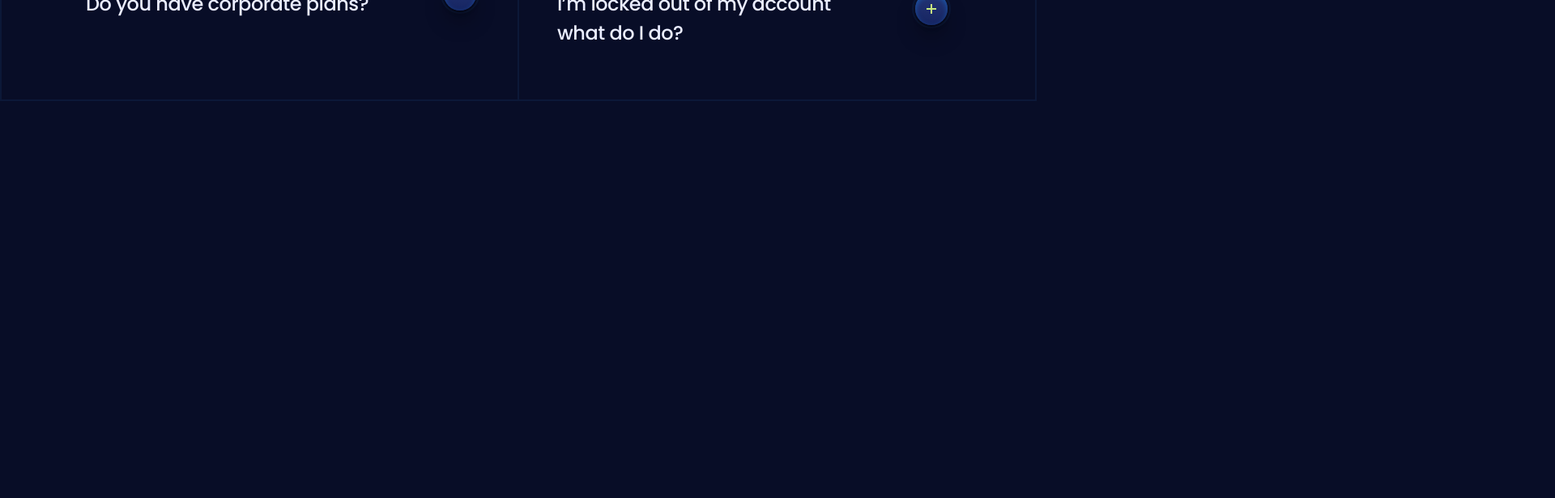
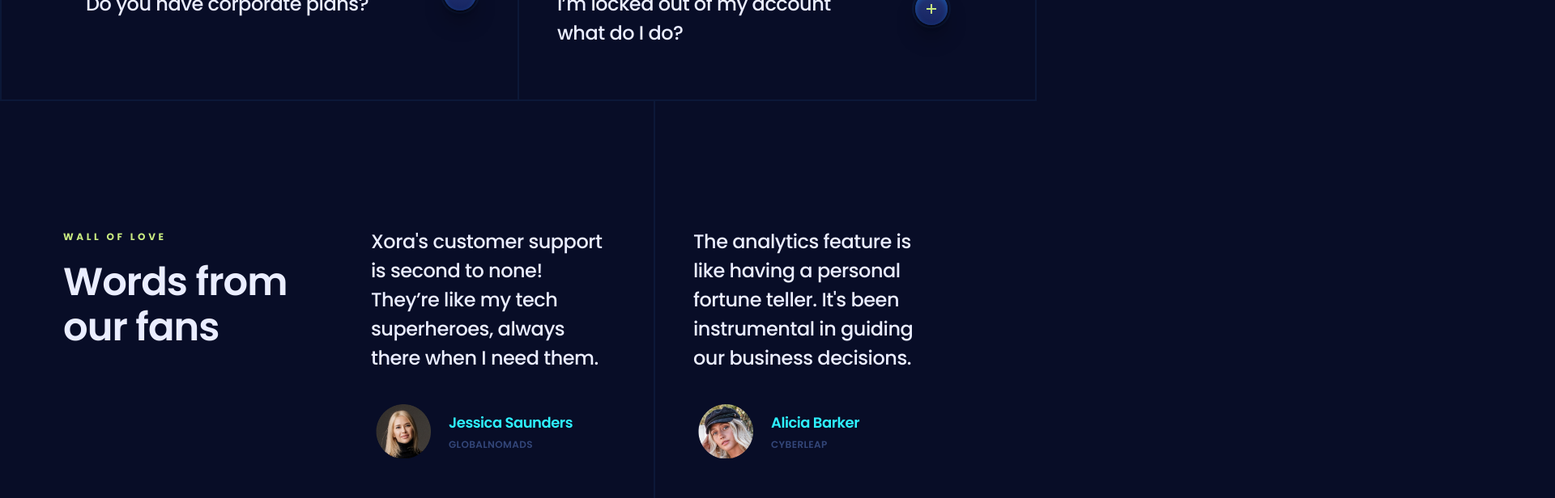
Before and after one commit to AymaneMehdi/XORA-Landing-Page, a React (Vite) app: page / in a window 1280 px wide. Shown: the part 4160-4776 px from the top of the page at 81% size, 1920 px wide, since content can reach past the window. Before the commit the page ends 4285 px from the top, so only its background shows below. Built offline with nearby package versions, Linux system fonts and the light colour scheme.

Commit message:
Add Testimonials section with dynamic testimonial items.

```diff
--- a/src/App.jsx
+++ b/src/App.jsx
@@ -3,6 +3,7 @@
 import Features from "./sections/Features";
 import Pricing from "./sections/Pricing.jsx";
 import Faq from "./sections/Faq.jsx";
+import Testimonials from "./sections/Testimonials.jsx";
 
 const App = () => {
   return (
@@ -12,6 +13,7 @@
       <Features />
       <Pricing />
       <Faq />
+      <Testimonials />
     </main>
   );
 };
--- /dev/null
+++ b/src/components/TestimonialItem.jsx
@@ -0,0 +1,25 @@
+import React from "react";
+import clsx from "clsx";
+
+const TestimonialItem = ({ item, containerClassName }) => {
+  return (
+    <div
+      className={clsx(
+        "relative px-14 pt-11 pb-14 after:absolute after:bottom-0 after:right-0 after:h-0.5 after:w-screen after:bg-s2 after:content-[''] max-md:px-0 max-md:pt-11 after:max-md:-right-4",
+        containerClassName,
+      )}
+    >
+      <blockquote className="h6 mb-8 text-p4">{item.comment}</blockquote>
+      <div className="flex items-center max-xl:-mr-8">
+        <div className="mr-4 size-20 shrink-0 rounded-half bordr-2 border-s2 p-1.5">
+          <img src={item.avatarUrl} alt={item} />
+        </div>
+        <div>
+          <h4 className="body-2 mb-0.5 text-p1">{item.name}</h4>
+          <p className="small-compact uppercase text-s3">{item.role}</p>
+        </div>
+      </div>
+    </div>
+  );
+};
+export default TestimonialItem;
--- /dev/null
+++ b/src/sections/Testimonials.jsx
@@ -0,0 +1,39 @@
+import React from "react";
+import { testimonials } from "../constants/index.jsx";
+import TestimonialItem from "../components/TestimonialItem.jsx";
+
+const Testimonials = () => {
+  const halfLength = Math.floor(testimonials.length / 2);
+  return (
+    <section className="relative z-2 py-24 md:py-28 lg:py-40">
+      <div className="container block lg:flex">
+        <div className="testimonials_head-res relative z-2 mr-20 flex-300">
+          <p className="caption mb-5 max-md:mb-2.5">Wall of Love</p>
+          <h3 className="h3 max-md:h5 text-p4">Words from our fans</h3>
+        </div>
+
+        <div className="testimonials_inner-after testimonials_inner-before relative -my-12 -mr-3 flex items-start max-lg:static max-md:block">
+          <div className="testimonials_group-after flex-50">
+            {testimonials.slice(0, halfLength).map((testimonial) => (
+              <TestimonialItem
+                key={testimonial.id}
+                item={testimonial}
+                containerClassName="last:after:hidden last:after:max-md:block"
+              />
+            ))}
+          </div>
+          <div className="flex-50 ">
+            {testimonials.slice(halfLength).map((testimonial) => (
+              <TestimonialItem
+                key={testimonial.id}
+                item={testimonial}
+                containerClassName="last:after:hidden after:right-auto after:left-0 after:max-md:-left-4 md:px-12"
+              />
+            ))}
+          </div>
+        </div>
+      </div>
+    </section>
+  );
+};
+export default Testimonials;
```
